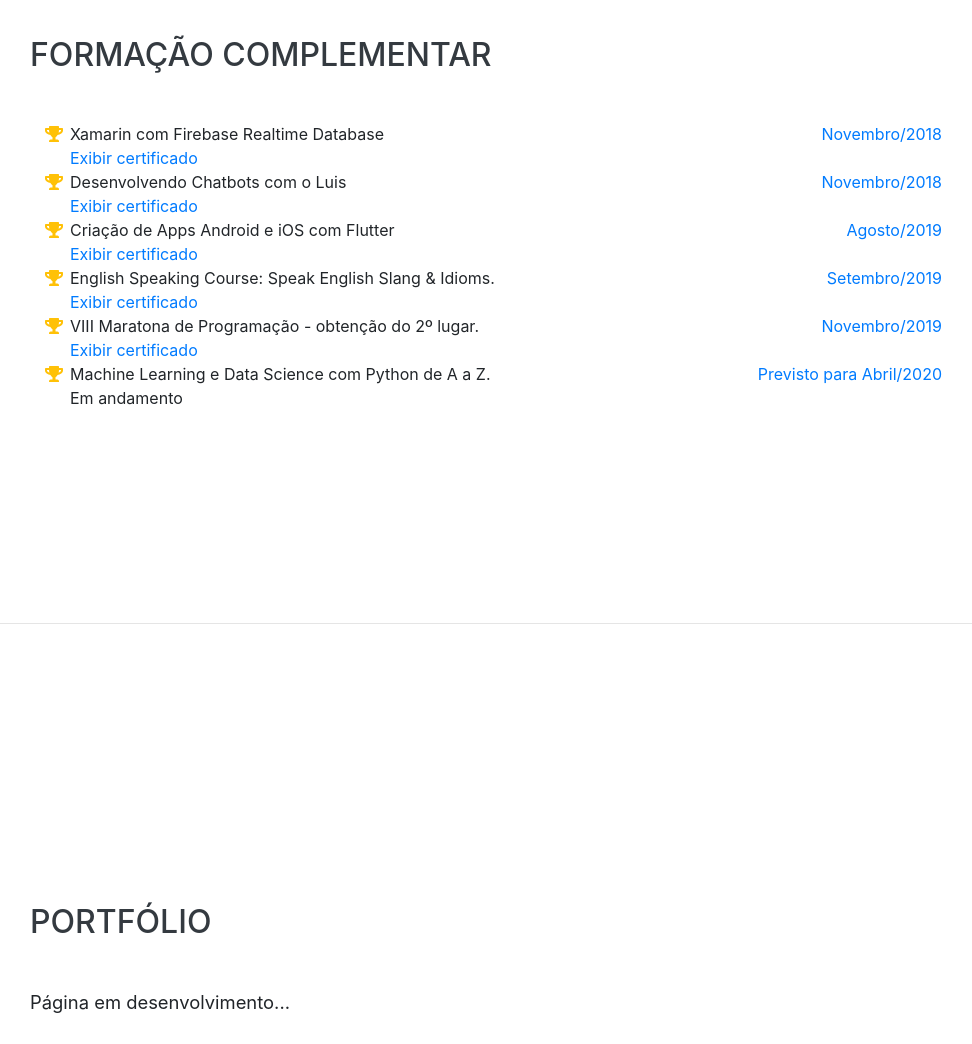
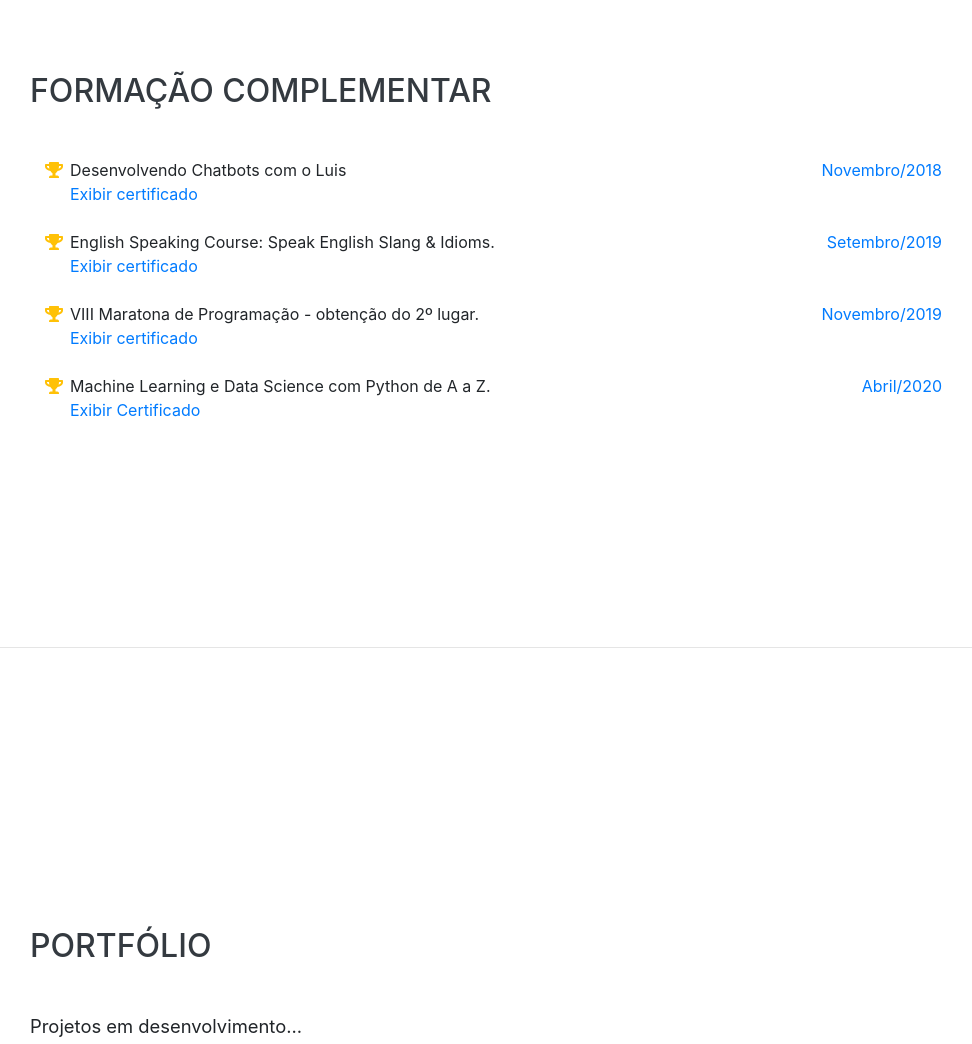
Before and after one commit to freddomingues/freddomingues.github.io, a website with bundled scripts: page index.html in a window 1280 px wide. Shown: the part 2580-3624 px from the top of the page, without its empty margins (290-1262 px from the left). Built offline with nearby package versions, Linux system fonts and the light colour scheme; a web font is replaced by a local one.

Commit message:
Including icon/certificate and updating datas

```diff
--- a/index.html
+++ b/index.html
@@ -8,7 +8,8 @@
   <meta name="description" content="">
   <meta name="author" content="">
 
-  <title>Currículo</title>
+  <title>Currículo - Frederico Antonio Domingues</title>
+  <link rel="sortcut icon" href="img/resume_40px.png" type="image/x-icon" />;
 
   <!-- Bootstrap core CSS -->
   <link href="vendor/bootstrap/css/bootstrap.min.css" rel="stylesheet">
@@ -20,6 +21,7 @@
 
   <!-- Custom styles for this template -->
   <link href="css/resume.min.css" rel="stylesheet">
+
 
 </head>
 
@@ -129,8 +131,7 @@
         <div class="resume-item d-flex flex-column flex-md-row justify-content-between mb-5">
           <div class="resume-content">
             <h3 class="mb-0">Técnico em Informática autônomo</h3>
-            <p class="lead mb-5">Trabalhando com formatação e manutenção de computadores,
-                                        instalação de pacote Office e softwares em geral</div>
+            <p class="lead mb-5">Trabalhando com formatação e manutenção de computadores, instalação de pacote Office e softwares em geral</div>
             </p>
           <div class="resume-date text-md-right">
             <span class="text-primary">Desde 2017</span>
@@ -156,42 +157,20 @@
     <section class="resume-section p-3 p-lg-5 d-flex align-items-center" id="skills">
       <div class="w-100">
         <h2 class="mb-5">Formação Complementar</h2>
+
         <div class="resume-item d-flex flex-column flex-md-row justify-content-between">
           <div class="resume-content">
             <ul class="fa-ul mb-0">
               <li>
-                <i class="fa-li fa fa-trophy text-warning"></i> Xamarin com Firebase Realtime Database
+                <i class="fa-li fa fa-trophy text-warning"></i> Desenvolvendo Chatbots com o Luis
               </li>
-              <a href="https://certificados.uenp.edu.br/proec/2018/XI%20SITE%20(XI%20SEMIN%C3%81RIO%20DE%20INFORM%C3%81TICA%20E%20TECNOLOGIA)/PARTICIPANTES%20DE%20MINICURSO/Frederico%20Antonio%20Domingues0.pdf" target="_blank">Exibir certificado</a>
+              <a href="https://certificados.uenp.edu.br/proec/2018/XI%20SITE%20(XI%20SEMIN%C3%81RIO%20DE%20INFORM%C3%81TICA%20E%20TECNOLOGIA)/PARTICIPANTES%20DE%20MINICURSO/Frederico%20Antonio%20Domingues1.pdf" target="_blank">Exibir certificado</a>
           </div>
           <div class="resume-date text-md-right">
             <span class="text-primary">Novembro/2018</span>
           </div>
         </div>
-        <div class="resume-item d-flex flex-column flex-md-row justify-content-between">
-            <div class="resume-content">
-              <ul class="fa-ul mb-0">
-                <li>
-                  <i class="fa-li fa fa-trophy text-warning"></i> Desenvolvendo Chatbots com o Luis
-                </li>
-                <a href="https://certificados.uenp.edu.br/proec/2018/XI%20SITE%20(XI%20SEMIN%C3%81RIO%20DE%20INFORM%C3%81TICA%20E%20TECNOLOGIA)/PARTICIPANTES%20DE%20MINICURSO/Frederico%20Antonio%20Domingues1.pdf" target="_blank">Exibir certificado</a>
-            </div>
-            <div class="resume-date text-md-right">
-              <span class="text-primary">Novembro/2018</span>
-            </div>
-          </div>
-        <div class="resume-item d-flex flex-column flex-md-row justify-content-between">
-          <div class="resume-content">
-            <ul class="fa-ul mb-0">
-              <li>
-                <i class="fa-li fa fa-trophy text-warning"></i> Criação de Apps Android e iOS com Flutter
-              </li>
-              <a href="https://www.udemy.com/certificate/UC-G14DPMT3/" target="_blank">Exibir certificado</a>
-          </div>
-          <div class="resume-date text-md-right">
-            <span class="text-primary">Agosto/2019</span>
-          </div>
-        </div>
+        <br>
         <div class="resume-item d-flex flex-column flex-md-row justify-content-between">
           <div class="resume-content">
             <ul class="fa-ul mb-0">
@@ -204,6 +183,7 @@
             <span class="text-primary">Setembro/2019</span>
           </div>
         </div>
+        <br>
         <div class="resume-item d-flex flex-column flex-md-row justify-content-between">
           <div class="resume-content">
             <ul class="fa-ul mb-0">
@@ -216,16 +196,17 @@
             <span class="text-primary">Novembro/2019</span>
           </div>
         </div>
+        <br>
         <div class="resume-item d-flex flex-column flex-md-row justify-content-between">
             <div class="resume-content">
               <ul class="fa-ul mb-0">
                 <li>
                   <i class="fa-li fa fa-trophy text-warning"></i> Machine Learning e Data Science com Python de A a Z.
                 </li>
-                <a>Em andamento</a>
+                <a href="https://www.udemy.com/certificate/UC-8bf0fb4c-049f-4712-87b7-71bb23c4e2ce/" target="_blank">Exibir Certificado</a>
             </div>
             <div class="resume-date text-md-right">
-              <span class="text-primary">Previsto para Abril/2020</span>
+              <span class="text-primary">Abril/2020</span>
             </div>
           </div>
       </div>
@@ -236,7 +217,7 @@
     <section class="resume-section p-3 p-lg-5 d-flex align-items-center" id="awards">
       <div class="w-100">
         <h2 class="mb-5">Portfólio</h2>
-        <p class="lead mb-5">Página em desenvolvimento...</p>
+        <p class="lead mb-5">Projetos em desenvolvimento...</p>
         <div class="social-icons">
           Repositórios no GitHub: </br>
             <a href="https://github.com/freddomingues" target="_blank">
```
Also changed, not shown: img/resume_40px.png (added), 1 other file.
